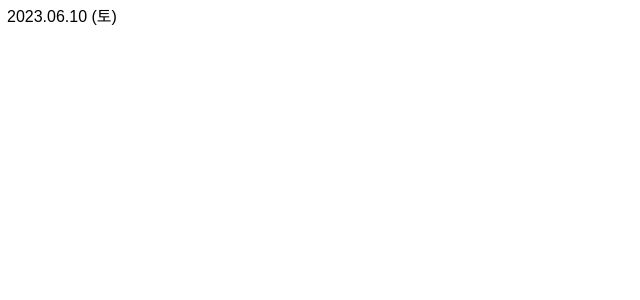
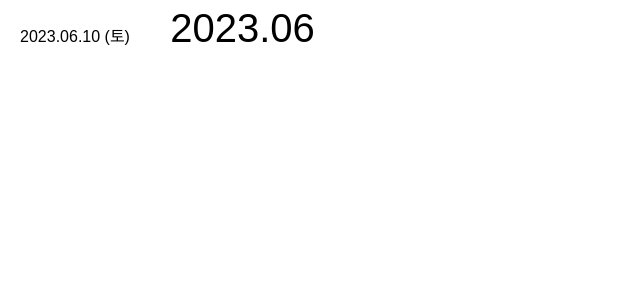
Before and after one commit to ji-silver/FANHANA, a React (Create React App) app: page /1/schedule in a window 1280 px wide. Before the commit this address had no page. Shown: the top 300 px of the page, without its empty margins (0-640 px from the left). Built offline with nearby package versions, Linux system fonts and the light colour scheme.

Commit message:
Feat:페이지별 Button 디자인 구분해서 구현

```diff
--- a/src/App.tsx
+++ b/src/App.tsx
@@ -13,7 +13,8 @@ import LoLRecord from "./pages/Record/LoLRecord";
 function App() {
   return (
     <div className="App">
-      <DatePickerBox />
+      <DatePickerBox purpose="main"/>
+      <DatePickerBox purpose="schedule"/>
       <Router>
         <Routes>
           <Route path="/"></Route>
--- a/src/components/common/DatePickerBox/DatePickerBox.tsx
+++ b/src/components/common/DatePickerBox/DatePickerBox.tsx
@@ -1,7 +1,8 @@
-import React, { Dispatch, SetStateAction, useState } from "react";
+import React, { Dispatch, SetStateAction, forwardRef, useState } from "react";
 import DatePicker, { CalendarContainer } from "react-datepicker";
 import { format, getMonth, getYear } from "date-fns";
 import "react-datepicker/dist/react-datepicker.css";
+import styled, {css} from "styled-components";
 
 import styles from "../../../styles/DatePickerBox.module.scss"
 import "../../../styles/DatePickerBox.scss"
@@ -9,6 +10,7 @@ import "../../../styles/DatePickerBox.scss"
 interface Props {
   selectedDate: Date | null;
   setSelectedDate: Dispatch<SetStateAction<Date | null>>;
+  purpose: "main" | "schedule";
 }
 
 const getDayOfWeek = (date: any) => {
@@ -25,8 +27,9 @@ const getDayOfWeek = (date: any) => {
   return dayOfWeek;
 };
 
-const DatePickerBox = () => {
+const DatePickerBox = ({purpose}) => {
   const [selectedDate, setSelectedDate] = useState<Date | null>(new Date());
+
   const YEARS = Array.from(
     { length: getYear(new Date()) + 1 - 2000 },
     (_, i) => getYear(new Date()) - i
@@ -45,9 +48,15 @@ const DatePickerBox = () => {
     "November",
     "December",
   ];
+  const ExampleCustomInput = forwardRef(({ value, onClick, purpose }, ref) => (
+    purpose === "main" ? <MainInput onClick={onClick}>{value}</MainInput> : <ScheduleInput onClick={onClick}>{value}</ScheduleInput>
+  ));
+
   return (
     <DatePicker
-      dateFormat={`yyyy.MM.dd (${getDayOfWeek(selectedDate)})`}
+    customInput={<ExampleCustomInput purpose={purpose}/>}
+    dateFormat={
+      purpose === "main" ? `yyyy.MM.dd (${getDayOfWeek(selectedDate)})`: 'yyyy.MM' }
       selected={selectedDate}
       onChange={(date) => setSelectedDate(date)}
       minDate={new Date("2000-01-01")}
@@ -95,4 +104,33 @@ const DatePickerBox = () => {
   );
 };
 
+const MainInput = styled.button`
+-webkit-appearance: none;
+-moz-appearance: none;
+appearance: none;
+outline-style: none;
+border: none;
+color: transparent;
+text-shadow: 0 0 0 black;
+background-color:white;
+cursor: pointer;
+width: 140px;
+font-size: 16px;
+margin: 5px;
+`
+const ScheduleInput = styled.button`
+-webkit-appearance: none;
+-moz-appearance: none;
+appearance: none;
+outline-style: none;
+border: none;
+color: transparent;
+text-shadow: 0 0 0 black;
+background-color:white;
+cursor: pointer;
+width: 175px;
+font-size: 40px;
+margin: 5px;
+`
+
 export default DatePickerBox;
--- a/src/styles/DatePickerBox.scss
+++ b/src/styles/DatePickerBox.scss
@@ -1,17 +1,3 @@
-input {
-  -webkit-appearance: none;
-  -moz-appearance: none;
-  appearance: none;
-  outline-style: none;
-  border: none;
-  color: transparent;
-  text-shadow: 0 0 0 black;
-  cursor: pointer;
-  width: 140px;
-  font-size: 16px;
-  margin: 5px;
-}
-
 .react-datepicker {
   box-shadow: 0px 0px 5px #aeaeae;
   border: none;
```
